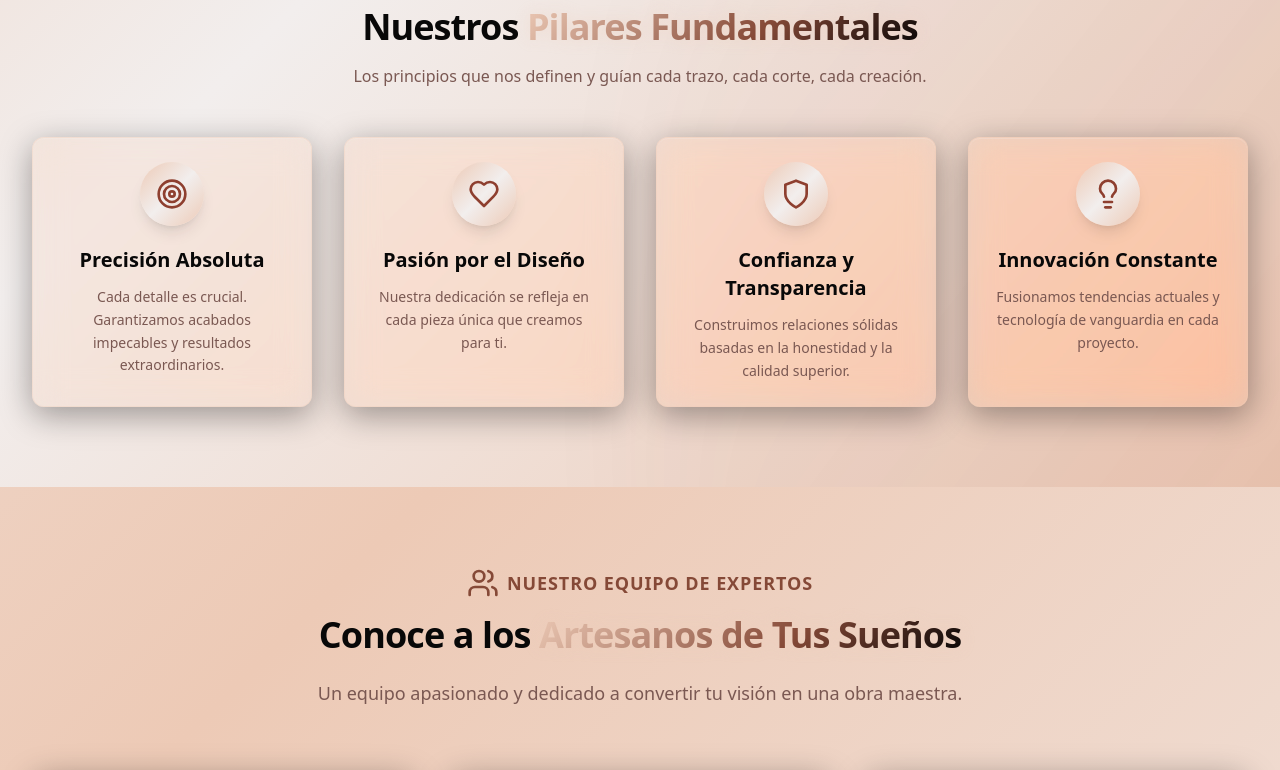
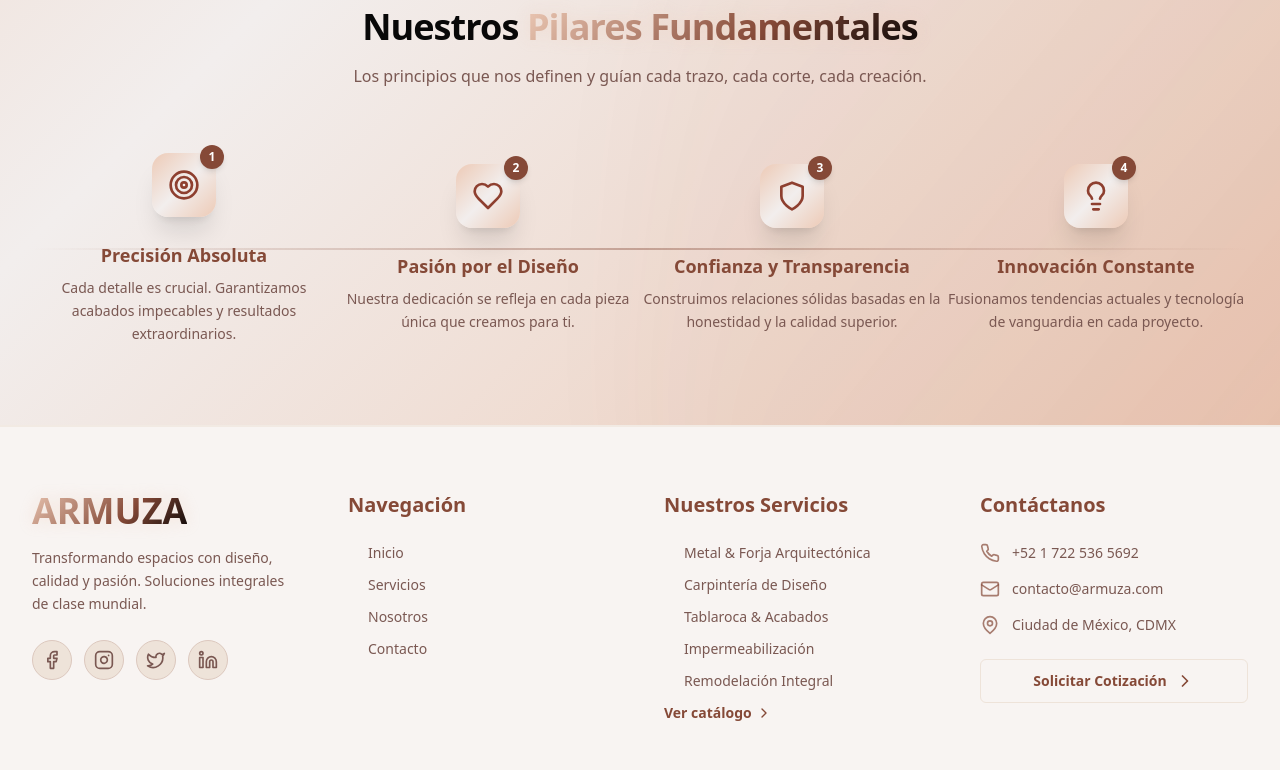
Before and after one commit to Samuelopez/armuza, a Next.js app: page /nosotros in a window 1280 px wide. Shown: the part 1600-2370 px from the top of the page. Built offline with nearby package versions, Linux system fonts and the light colour scheme; grey boxes are pictures that could not be loaded.

Commit message:
metadata

```diff
--- a/src/app/catalogo/page.jsx
+++ b/src/app/catalogo/page.jsx
@@ -2,8 +2,13 @@
 
 import CatalogPage from '@/components/CatalogContent';
 import { motion } from 'framer-motion';
+import { useSearchParams } from 'next/navigation';
+import { Suspense } from 'react';
 
-export default function Catalogo() {
+function CatalogoContent() {
+  const searchParams = useSearchParams();
+  const servicioInicial = searchParams.get('servicio');
+
   return (
     <motion.div
       initial={{ opacity: 0, y: 20 }}
@@ -11,7 +16,15 @@ export default function Catalogo() {
       exit={{ opacity: 0, y: -20 }}
       transition={{ duration: 0.5 }}
     >
-      <CatalogPage />
+      <CatalogPage servicioInicial={servicioInicial} />
     </motion.div>
   );
 }
+
+export default function Catalogo() {
+  return (
+    <Suspense fallback={<div className="min-h-screen bg-main" />}>
+      <CatalogoContent />
+    </Suspense>
+  );
+}
--- a/src/app/layout.jsx
+++ b/src/app/layout.jsx
@@ -7,10 +7,33 @@ export const metadata = {
   title: 'ARMUZA | Remodelación y Diseño de Interiores',
   description: 'Expertos en remodelación, carpintería de diseño, herrería arquitectónica, tablaroca e impermeabilización. Transformamos tus espacios con calidad mundial.',
   keywords: 'remodelación, carpintería, herrería, tablaroca, impermeabilización, diseño de interiores, muebles personalizados',
+  metadataBase: new URL('https://www.armuza.com'),
   openGraph: {
     title: 'ARMUZA | Remodelación y Diseño de Interiores',
     description: 'Expertos en remodelación, carpintería de diseño, herrería arquitectónica, tablaroca e impermeabilización.',
+    url: 'https://www.armuza.com',
+    siteName: 'ARMUZA',
+    images: [
+      {
+        url: '/img/logometadata.png', // Crear imagen 1200x630 con logo y fondo #995944
+        width: 1200,
+        height: 630,
+        alt: 'ARMUZA - Remodelación y Diseño de Interiores',
+      },
+    ],
+    locale: 'es_MX',
     type: 'website',
+  },
+  twitter: {
+    card: 'summary_large_image',
+    title: 'ARMUZA | Remodelación y Diseño de Interiores',
+    description: 'Expertos en remodelación, carpintería de diseño, herrería arquitectónica, tablaroca e impermeabilización.',
+    images: ['/img/logometadata.png'],
+  },
+  themeColor: '#995944',
+  icons: {
+    icon: '/img/logo.png',
+    apple: '/img/logo.png',
   },
 };
 
--- a/src/app/nosotros/page.jsx
+++ b/src/app/nosotros/page.jsx
@@ -51,13 +51,17 @@ export default function AboutPage() {
         </div>
       </header>
       <About />
+      {/* TODO: Habilitar cuando estén listos los datos del equipo
       <TeamSection />
+      */}
+      {/* TODO: Habilitar sección de CTA
       <CTASection
         title="¿Inspirado por Nuestra Historia?"
         subtitle="Únete a la familia ARMUZA y hagamos realidad tus sueños de diseño."
         buttonText="Contáctanos Ahora"
         buttonLink="/contacto"
       />
+      */}
     </motion.div>
   );
 }
--- a/src/components/About.jsx
+++ b/src/components/About.jsx
@@ -185,7 +185,7 @@ const About = () => {
           ))}
         </motion.div>
 
-        <motion.div variants={itemVariants} className="text-center mb-12">
+        <motion.div variants={itemVariants} className="text-center mb-16">
           <h2 className="text-3xl md:text-4xl font-bold text-main mb-4 tracking-tight">
             Nuestros <span className="gradient-text">Pilares Fundamentales</span>
           </h2>
@@ -194,28 +194,56 @@ const About = () => {
           </p>
         </motion.div>
 
-        <motion.div
-          variants={sectionVariants}
-          className="grid grid-cols-1 md:grid-cols-2 lg:grid-cols-4 gap-6 md:gap-8"
-        >
+        {/* Timeline horizontal en desktop, vertical en mobile */}
+        <div className="relative">
+          {/* Línea conectora - horizontal en desktop, vertical en mobile */}
+          <div className="hidden lg:block absolute top-1/2 left-0 right-0 h-0.5 bg-gradient-to-r from-transparent via-highlight/40 to-transparent transform -translate-y-1/2" />
+          <div className="lg:hidden absolute top-0 bottom-0 left-8 w-0.5 bg-gradient-to-b from-transparent via-highlight/40 to-transparent" />
+
+          <div className="lg:flex lg:justify-between lg:items-center space-y-12 lg:space-y-0">
             {values.map((value, index) => (
               <motion.div
                 key={index}
-              variants={itemVariants}
-              whileHover={{ scale: 1.03, y: -8, boxShadow: "0 15px 30px rgba(212, 175, 55, 0.25)" }}
-              className="text-center glass-effect rounded-xl p-6 subtle-shine h-full flex flex-col"
+                initial={{ opacity: 0, y: 30 }}
+                whileInView={{ opacity: 1, y: 0 }}
+                transition={{ duration: 0.5, delay: index * 0.15 }}
+                viewport={{ once: true }}
+                className={`relative flex lg:flex-col items-start lg:items-center lg:text-center lg:w-1/4 ${
+                  index % 2 === 0 ? 'lg:pt-0' : 'lg:pt-0'
+                }`}
               >
+                {/* Icono con animación */}
                 <motion.div
-                whileHover={{ scale: 1.15, rotate: -5 }}
-                className="w-16 h-16 bg-gold-gradient rounded-full flex items-center justify-center mx-auto mb-5 shadow-lg"
+                  whileHover={{ scale: 1.2, rotate: 360 }}
+                  transition={{ duration: 0.5 }}
+                  className="relative z-10 flex-shrink-0"
                 >
+                  <div className="w-16 h-16 bg-gold-gradient rounded-2xl flex items-center justify-center shadow-xl">
                     <value.icon className="w-8 h-8 text-primary" />
+                  </div>
+                  {/* Número del pilar */}
+                  <motion.span
+                    initial={{ scale: 0 }}
+                    whileInView={{ scale: 1 }}
+                    transition={{ duration: 0.3, delay: index * 0.15 + 0.3 }}
+                    viewport={{ once: true }}
+                    className="absolute -top-2 -right-2 w-6 h-6 bg-highlight text-white text-xs font-bold rounded-full flex items-center justify-center shadow-md"
+                  >
+                    {index + 1}
+                  </motion.span>
                 </motion.div>
-              <h3 className="text-xl font-bold text-main mb-3">{value.title}</h3>
-              <p className="text-subtle text-sm leading-relaxed flex-grow">{value.description}</p>
+
+                {/* Contenido */}
+                <div className="ml-6 lg:ml-0 lg:mt-6 flex-1">
+                  <h3 className="text-lg font-bold text-highlight mb-2">{value.title}</h3>
+                  <p className="text-subtle text-sm leading-relaxed max-w-[200px] lg:max-w-none">
+                    {value.description}
+                  </p>
+                </div>
               </motion.div>
             ))}
-        </motion.div>
+          </div>
+        </div>
       </div>
     </motion.section>
   );
--- a/src/components/CatalogContent.jsx
+++ b/src/components/CatalogContent.jsx
@@ -1,6 +1,6 @@
 'use client';
 
-import React, { useState } from 'react';
+import React, { useState, useEffect } from 'react';
 import { motion, AnimatePresence } from 'framer-motion';
 import {
   Briefcase,
@@ -22,9 +22,17 @@ import {
 } from 'lucide-react';
 import Link from 'next/link';
 
-const CatalogContent = () => {
-  const [activeCategory, setActiveCategory] = useState('metal');
+const CatalogContent = ({ servicioInicial }) => {
+  const [activeCategory, setActiveCategory] = useState(servicioInicial || 'metal');
   const [activeSubcategory, setActiveSubcategory] = useState(null);
+
+  // Actualizar categoría si cambia el parámetro de URL
+  useEffect(() => {
+    if (servicioInicial) {
+      setActiveCategory(servicioInicial);
+      setActiveSubcategory(null);
+    }
+  }, [servicioInicial]);
 
   const categories = [
     {
@@ -562,25 +570,52 @@ const CatalogContent = () => {
   };
 
   const containerVariants = {
-    hidden: { opacity: 0 },
+    hidden: {
+      opacity: 0,
+      y: 20
+    },
     visible: {
       opacity: 1,
+      y: 0,
       transition: {
-        staggerChildren: 0.08,
-        delayChildren: 0.1
+        duration: 0.4,
+        ease: [0.25, 0.46, 0.45, 0.94],
+        staggerChildren: 0.07,
+        delayChildren: 0.15
+      }
+    },
+    exit: {
+      opacity: 0,
+      y: -20,
+      transition: {
+        duration: 0.3,
+        ease: "easeIn"
       }
     }
   };
 
   const itemVariants = {
-    hidden: { opacity: 0, y: 30, scale: 0.95 },
+    hidden: {
+      opacity: 0,
+      y: 40,
+      scale: 0.9,
+      rotateX: 15
+    },
     visible: {
       opacity: 1,
       y: 0,
       scale: 1,
+      rotateX: 0,
       transition: {
-        duration: 0.4,
-        ease: "easeOut"
+        duration: 0.5,
+        ease: [0.25, 0.46, 0.45, 0.94]
+      }
+    },
+    exit: {
+      opacity: 0,
+      scale: 0.95,
+      transition: {
+        duration: 0.2
       }
     }
   };
@@ -649,28 +684,59 @@ const CatalogContent = () => {
           {currentCategory?.subcategories && (
             <motion.div
               key={`subcats-${activeCategory}`}
-              initial={{ opacity: 0, height: 0 }}
-              animate={{ opacity: 1, height: 'auto' }}
-              exit={{ opacity: 0, height: 0 }}
-              transition={{ duration: 0.3 }}
+              initial={{ opacity: 0, y: -15 }}
+              animate={{ opacity: 1, y: 0 }}
+              exit={{ opacity: 0, y: -15 }}
+              transition={{ duration: 0.4, ease: [0.25, 0.46, 0.45, 0.94] }}
               className="flex flex-wrap justify-center gap-2 mb-8"
             >
-              {currentCategory.subcategories.map((subcat) => {
+              {currentCategory.subcategories.map((subcat, index) => {
                 const SubIcon = subcat.icon;
+                const isActive = (activeSubcategory || currentCategory.subcategories[0]?.id) === subcat.id;
                 return (
                   <motion.button
                     key={subcat.id}
                     onClick={() => setActiveSubcategory(subcat.id)}
-                    whileHover={{ scale: 1.05 }}
+                    initial={{ opacity: 0, scale: 0.8, y: 10 }}
+                    animate={{ opacity: 1, scale: 1, y: 0 }}
+                    transition={{
+                      duration: 0.35,
+                      delay: index * 0.06,
+                      ease: [0.25, 0.46, 0.45, 0.94]
+                    }}
+                    whileHover={{
+                      scale: 1.08,
+                      y: -2,
+                      transition: { duration: 0.2 }
+                    }}
                     whileTap={{ scale: 0.95 }}
-                    className={`flex items-center gap-2 px-4 py-2 rounded-lg text-xs font-medium transition-all duration-300
-                      ${(activeSubcategory || currentCategory.subcategories[0]?.id) === subcat.id
-                        ? 'bg-accent/20 text-highlight border border-highlight'
-                        : 'bg-card/50 text-subtle hover:text-main hover:bg-card border border-transparent'
+                    className={`relative flex items-center gap-2 px-4 py-2 rounded-lg text-xs font-medium transition-colors duration-300
+                      ${isActive
+                        ? 'text-highlight'
+                        : 'text-subtle hover:text-main'
                       }`}
                   >
-                    <SubIcon className="w-4 h-4" />
-                    {subcat.name}
+                    {/* Fondo animado que se mueve entre botones */}
+                    {isActive && (
+                      <motion.div
+                        layoutId="subcategoryActiveBackground"
+                        className="absolute inset-0 bg-accent/20 border border-highlight rounded-lg shadow-md"
+                        initial={false}
+                        transition={{
+                          type: "spring",
+                          stiffness: 400,
+                          damping: 30
+                        }}
+                      />
+                    )}
+                    <motion.span
+                      className="relative z-10"
+                      animate={{ rotate: isActive ? [0, -10, 10, 0] : 0 }}
+                      transition={{ duration: 0.4 }}
+                    >
+                      <SubIcon className="w-4 h-4" />
+                    </motion.span>
+                    <span className="relative z-10">{subcat.name}</span>
                   </motion.button>
                 );
               })}
@@ -701,16 +767,18 @@ const CatalogContent = () => {
         <AnimatePresence mode="wait">
           <motion.div
             key={`${activeCategory}-${activeSubcategory}`}
-            variants={containerVariants}
-            initial="hidden"
-            animate="visible"
-            exit="hidden"
+            initial={{ opacity: 0, y: 30, scale: 0.98 }}
+            animate={{ opacity: 1, y: 0, scale: 1 }}
+            exit={{ opacity: 0, y: -30, scale: 0.98 }}
+            transition={{ duration: 0.4, ease: [0.25, 0.46, 0.45, 0.94] }}
             className="grid grid-cols-1 md:grid-cols-2 lg:grid-cols-3 gap-8"
           >
             {displayItems.map((item, index) => (
               <motion.div
                 key={`${item.name}-${index}`}
-                variants={itemVariants}
+                initial={{ opacity: 0, y: 50 }}
+                animate={{ opacity: 1, y: 0 }}
+                transition={{ duration: 0.4, delay: index * 0.08, ease: "easeOut" }}
                 whileHover={{ y: -8, scale: 1.02 }}
                 className="glass-effect rounded-2xl overflow-hidden shadow-lg group metallic-border"
               >
--- a/src/components/Footer.jsx
+++ b/src/components/Footer.jsx
@@ -34,11 +34,11 @@ const Footer = () => {
   ];
 
   const services = [
-    'Metal & Forja Arquitectónica',
-    'Carpintería de Diseño',
-    'Tablaroca & Acabados',
-    'Impermeabilización',
-    'Remodelación Integral',
+    { id: 'metal', label: 'Metal & Forja Arquitectónica' },
+    { id: 'carpinteria', label: 'Carpintería de Diseño' },
+    { id: 'tablaroca', label: 'Tablaroca & Acabados' },
+    { id: 'impermeabilizacion', label: 'Impermeabilización' },
+    { id: 'remodelacion', label: 'Remodelación Integral' },
   ];
 
   return (
@@ -149,21 +149,25 @@ const Footer = () => {
             <ul className="space-y-3">
               {services.map((service, index) => (
                 <motion.li
-                  key={index}
+                  key={service.id}
                   initial={{ opacity: 0, x: -20 }}
                   whileInView={{ opacity: 1, x: 0 }}
                   transition={{ duration: 0.5, delay: index * 0.05, ease: "easeOut" }}
                   viewport={{ once: true }}
-                  className="text-subtle hover:text-accent transition-colors duration-300 cursor-default hover:translate-x-1 transform flex items-center group text-sm"
                 >
-                  <ChevronRight className="w-4 h-4 mr-1 opacity-0 group-hover:opacity-100 transition-opacity duration-300 text-highlight" />
-                  {service}
+                  <Link
+                    href={`/catalogo?servicio=${service.id}`}
+                    className="text-subtle hover:text-highlight transition-colors duration-300 cursor-pointer hover:translate-x-1 transform flex items-center group text-sm"
+                  >
+                    <ChevronRight className="w-4 h-4 mr-1 opacity-0 group-hover:opacity-100 transition-opacity duration-300 text-highlight" />
+                    {service.label}
+                  </Link>
                 </motion.li>
               ))}
               <motion.li
                 initial={{ opacity: 0, x: -20 }}
                 whileInView={{ opacity: 1, x: 0 }}
-                transition={{ duration: 0.5, delay: 0.2, ease: "easeOut" }}
+                transition={{ duration: 0.5, delay: 0.25, ease: "easeOut" }}
                 viewport={{ once: true }}
               >
                 <Link href="/catalogo" className="text-highlight hover:text-highlight/80 font-bold transition-colors duration-300 flex items-center group text-sm">
--- a/src/components/ServicesPreview.jsx
+++ b/src/components/ServicesPreview.jsx
@@ -21,30 +21,35 @@ const ServicesPreview = () => {
 
   const services = [
     {
+      id: 'metal',
       icon: Hammer,
       title: 'Metal & Forja Arquitectónica',
       description: 'Estructuras metálicas de diseño exclusivo. Portones, barandales, escaleras y pérgolas con acabados premium.',
       imgUrl: "/img/servicios/metal-forja.png"
     },
     {
+      id: 'carpinteria',
       icon: Sofa,
       title: 'Carpintería de Diseño',
       description: 'Muebles por catálogo fabricados con materiales premium. Escritorios, cocinas, closets y más.',
       imgUrl: "/img/servicios/muebles.png"
     },
     {
+      id: 'tablaroca',
       icon: Layers,
       title: 'Tablaroca & Acabados',
       description: 'Instalación profesional de drywall con 5 niveles de acabado. Divisiones y plafones de alta calidad.',
       imgUrl: "/img/servicios/tablaroca.png"
     },
     {
+      id: 'impermeabilizacion',
       icon: Droplets,
       title: 'Impermeabilización Profesional',
       description: 'Protección total contra filtraciones. Sistemas acrílicos y membranas prefabricadas con garantía.',
       imgUrl: "/img/servicios/impermeabilizacion.png"
     },
     {
+      id: 'remodelacion',
       icon: Home,
       title: 'Remodelación Integral',
       description: 'Transformamos cualquier espacio. Baños, cocinas, recámaras y proyectos comerciales completos.',
@@ -189,11 +194,11 @@ const ServicesPreview = () => {
                 ${isMobile ? 'grid-cols-1' : 'grid-cols-2 lg:grid-cols-5'}`}
             >
               {getCurrentServices().map((service, index) => (
+                <Link key={service.title} href={`/catalogo?servicio=${service.id}`}>
                   <motion.div
-                  key={service.title}
                     variants={cardVariants}
                     whileHover={{ y: -10, scale: 1.02 }}
-                  className="glass-effect rounded-2xl p-0 metallic-border subtle-shine group overflow-hidden flex flex-col"
+                    className="glass-effect rounded-2xl p-0 subtle-shine group overflow-hidden flex flex-col cursor-pointer h-full"
                   >
                     <div className="relative h-40 w-full">
                       <img
@@ -216,14 +221,15 @@ const ServicesPreview = () => {
                     </div>
 
                     <div className="p-4 flex flex-col flex-grow">
-                    <h3 className="text-base font-bold text-main mb-2 group-hover:text-accent transition-colors duration-300 line-clamp-2">
+                      <h3 className="text-base font-bold text-main mb-2 group-hover:text-highlight transition-colors duration-300 line-clamp-2">
                         {service.title}
                       </h3>
-                    <p className="text-subtle leading-relaxed text-xs line-clamp-3">
+                      <p className="text-subtle leading-relaxed text-xs line-clamp-3 group-hover:text-main transition-colors duration-300">
                         {service.description}
                       </p>
                     </div>
                   </motion.div>
+                </Link>
               ))}
             </motion.div>
           </AnimatePresence>
@@ -256,7 +262,7 @@ const ServicesPreview = () => {
           <Button
             asChild
             size="lg"
-            className="bg-transparent border-2 border-accent text-accent hover:bg-gold-gradient hover:text-primary hover:border-transparent hover:scale-105 transition-all duration-300 px-10 py-6 text-lg font-semibold shadow-lg"
+            className="bg-transparent border-2 border-highlight text-highlight hover:bg-highlight hover:text-white hover:border-highlight hover:scale-105 transition-all duration-300 px-10 py-6 text-lg font-semibold shadow-lg"
           >
             <Link href="/catalogo">Explorar Catálogo Completo</Link>
           </Button>
```
Also changed, not shown: public/img/logometadata.png (added). Lines whose indentation alone changed are shown as unchanged.
